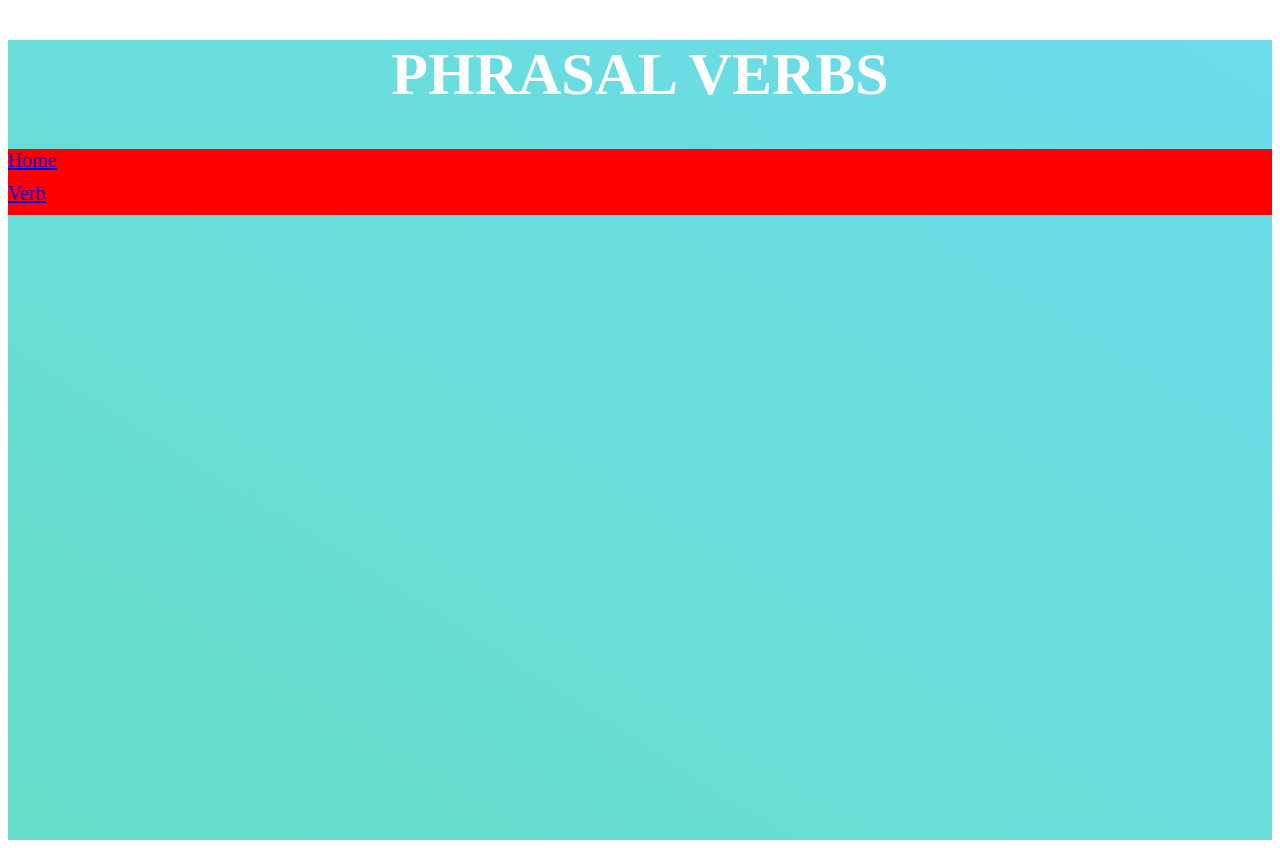
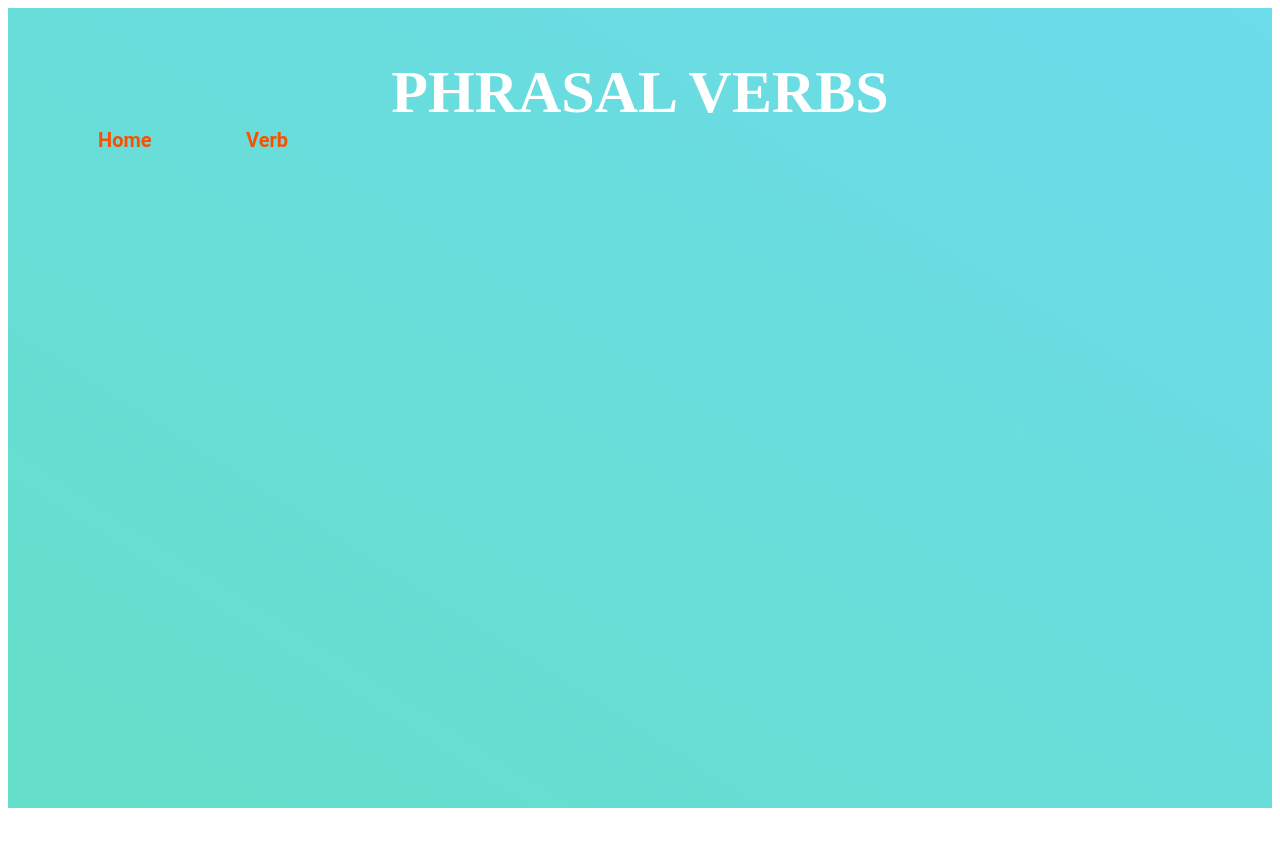
Before and after one commit to GachomoX/phrasal-fronted, a React (Create React App) app: page / in a window 1280 px wide. After the commit the page ends 816 px from the top, so only its background shows below. Built offline with nearby package versions, Linux system fonts and the light colour scheme.

Commit message:
Styled Comp. 2

```diff
--- a/src/Components/NavBar.js
+++ b/src/Components/NavBar.js
@@ -1,27 +1,27 @@
 import React from 'react';
 import { NavLink } from "react-router-dom";
+import "./navbar.css";
 import styled from 'styled-components';
 import StyledNavLink from './Styled/StyledNavLink';
 import StyledTitle from './Styled/StyledTitle';
-
+import StyledNav from './Styled/StyledNav';
 
 function NavBar() {
     return (
-        <div>
+
+        <StyledNav>
              <StyledTitle>
                PHRASAL VERBS
             </StyledTitle>
-            <StyledNavLink>
-                <NavLink  to="/">Home
+             <StyledNavLink>
+                <NavLink className="navopt" to="/">
+                    Home
                 </NavLink>
-            </StyledNavLink>
-            <StyledNavLink>
-                <NavLink  to="/VerbContainer">
+                <NavLink  className="navopt" to="/VerbContainer">
                     Verb
                 </NavLink>
             </StyledNavLink>
-
-        </div>
+          </StyledNav>
     )
 }
 export default NavBar;
--- a/src/Components/Styled/StyledMod.js
+++ /dev/null
@@ -1,8 +0,0 @@
-import styled from "styled-components";
-
-const StyledMod = styled.div`
-    background-color:red;
-    width: 100%;
-`;
-
-export default StyledMod;
--- /dev/null
+++ b/src/Components/Styled/StyledNav.js
@@ -0,0 +1,9 @@
+import styled from "styled-components";
+
+const StyledNav = styled.nav`
+    display:grid;
+    grid-template-rows: repeat(2, 1fr);
+    height: 1px;
+`;
+
+export default StyledNav;
--- a/src/Components/Styled/StyledNavLink.js
+++ b/src/Components/Styled/StyledNavLink.js
@@ -2,10 +2,15 @@ import styled from "styled-components";
 
 const StyledNavLink = styled.nav`
 
- background-color: red;
- padding-bottom:10px;
- text-align:left;
- font-size:20px;
+    align-items: center;
+    display:grid;
+    grid-template-columns: repeat(8, 1fr);
+    margin-left:80px;
+    text-decoration:none;
+    font-size: 20px;
+    font-family: Roboto;
+    color: white;
+
 `;
 
 export default StyledNavLink;
--- /dev/null
+++ b/src/Components/Styled/StyledSecondMod.js
@@ -0,0 +1,20 @@
+import styled from "styled-components";
+
+const StyledSecondMod = styled.div`
+  background: white;
+  min-height: 60vh;
+  width: 60%;
+  background: linear-gradient(
+    to right bottom,
+    rgba(255, 255, 255, 0.7),
+    rgba(255, 255, 255, 0.3)
+  );
+  border-radius: 2rem;
+  backdrop-filter: blur(2rem);
+  margin-top: 150px;
+    margin-left: 300px;
+
+`;
+
+
+  export default StyledSecondMod;
--- a/src/Components/Styled/StyledSelect.js
+++ b/src/Components/Styled/StyledSelect.js
@@ -4,4 +4,4 @@ const StyledSelect = styled.select`
 
 `;
 
-export default StyledCircle;
+export default StyledSelect;
--- a/src/Components/Styled/StyledTitle.js
+++ b/src/Components/Styled/StyledTitle.js
@@ -5,6 +5,7 @@ const StyledTitle = styled.h1`
     text-align:center;
     width:100%;
     font-size:60px;
+    height: 20px;
 `;
 
 export default StyledTitle;
--- a/src/Components/Verb.js
+++ b/src/Components/Verb.js
@@ -1,7 +1,8 @@
 import React, {useState} from 'react';
 import DisplayPhrasal from './DisplayPhrasal';
 import styled from 'styled-components';
-import StyledMod from './Styled/StyledMod';
+import StyleSecondMod from './Styled/StyledSecondMod';
+
 
 
 export default function Verb({verbs, listverbprep, verbprepadv, meaning}){
@@ -34,10 +35,9 @@ export default function Verb({verbs, listverbprep, verbprepadv, meaning}){
     console.log("en vErb")
     console.log(verbs)
     return(
-        <StyledMod>
-            <div>
-                <tr>
-                    <td>Verb : </td>
+        <StyleSecondMod>
+            <tr>
+                <td>Verb : </td>
                     <td>
                         <select onChange={(e)=>{
                             onChangeComboVerb(e)}} >
@@ -47,10 +47,11 @@ export default function Verb({verbs, listverbprep, verbprepadv, meaning}){
                             )}
                         </select>
                     </td>
-                </tr>
-            </div>
+            </tr>
+
             {verbprepadv &&  filteredVerbPrep() }
-        </StyledMod>
+
+        </StyleSecondMod>
     )
 
 }
--- /dev/null
+++ b/src/Components/navbar.css
@@ -0,0 +1,15 @@
+.navopt{
+
+
+    align-items: center;
+
+
+    --text-opacity: 1;
+    color: #f85103;
+    font-weight: bolder;
+
+
+
+    margin:0px 0px 0px 10px;
+    text-decoration: none;
+  }
```
